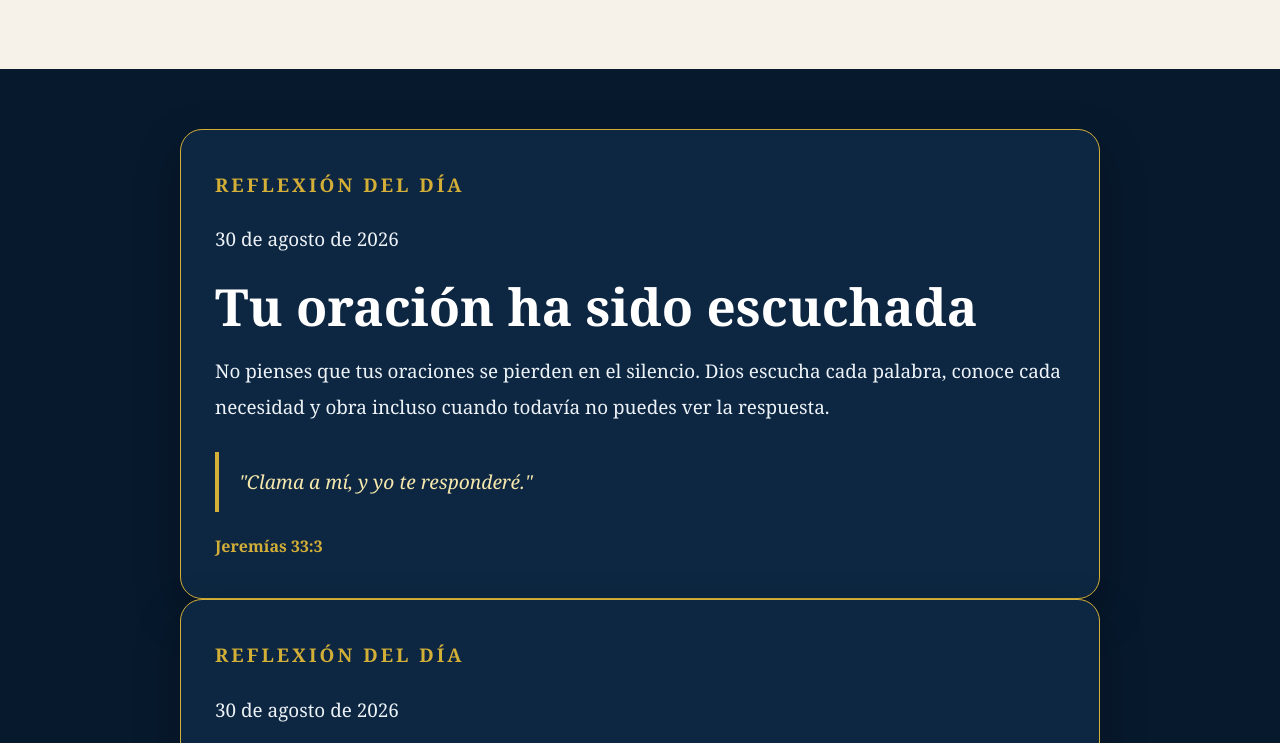
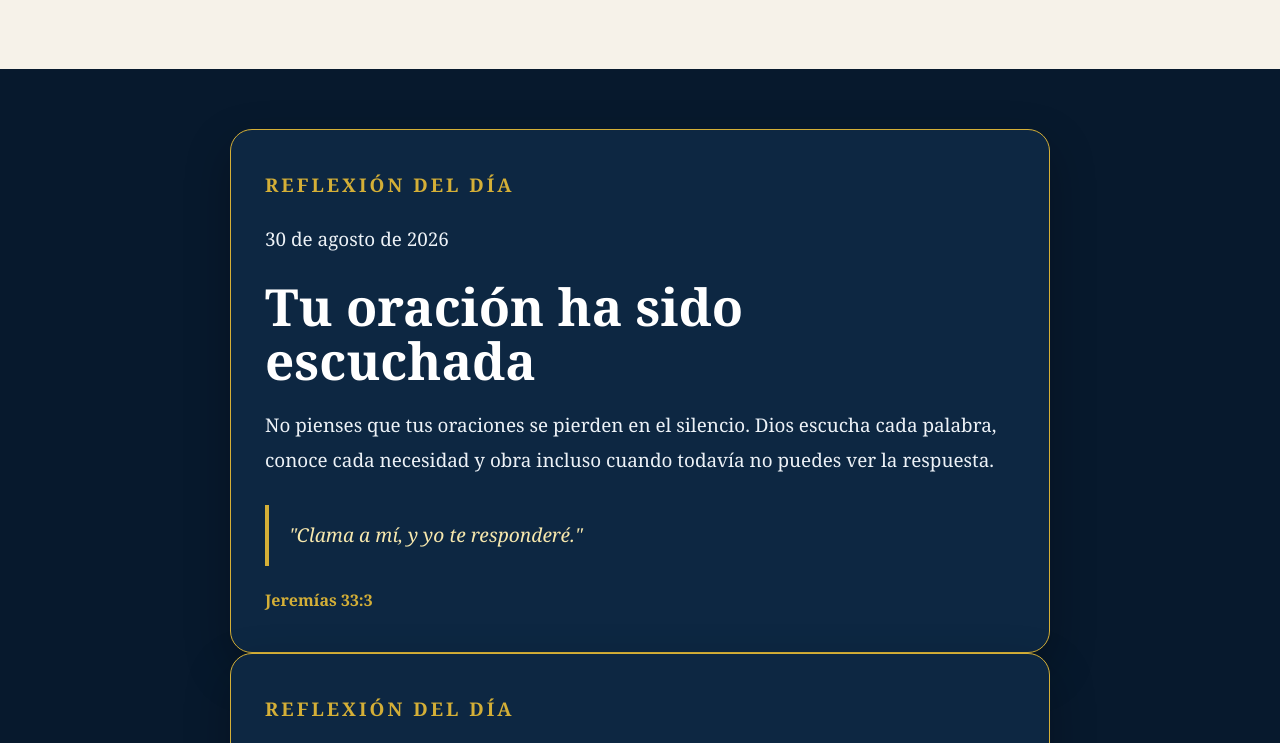
Before and after one commit to ulloagalaxy-bot/samuelconsejero, a plain HTML site: page index.html in a window 1280 px wide. Shown: the part 4220-4963 px from the top of the page. Drawn offline with Linux system fonts and the light colour scheme.

Commit message:
Update styles.css

```diff
--- a/styles.css
+++ b/styles.css
@@ -83,7 +83,7 @@
 }
 
 .publicaciones .publicacion {
-  max-width: 920px;
+  max-width: 820px;
   margin: 0 auto;
   padding: 38px 34px;
   background: #0d2742 !important;
```
